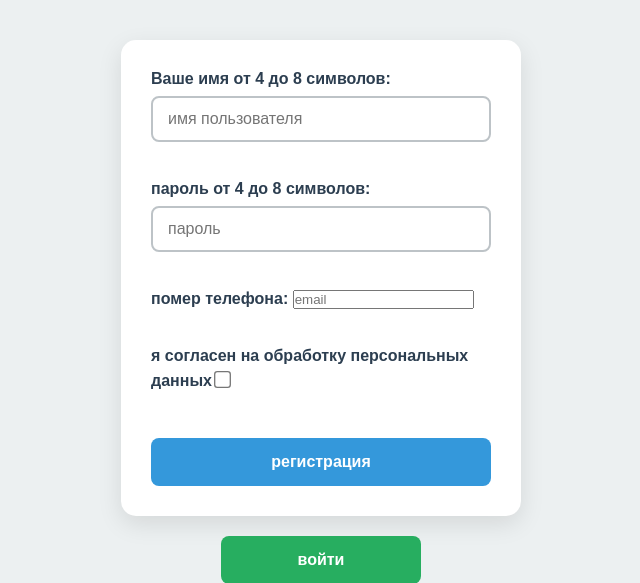
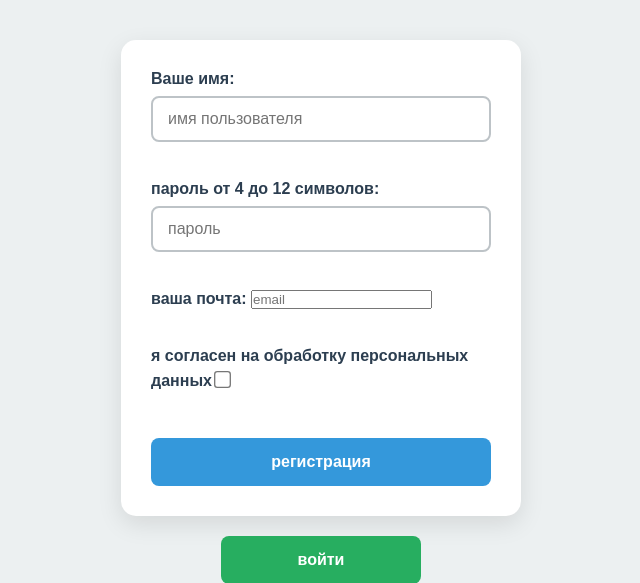
Before and after one commit to weRytew/PredProfLast, a Flask app: page /registration in a window 1280 px wide. Shown: the top 583 px of the page, without its empty margins (319-959 px from the left). Run offline with Flask 3, Linux system fonts and the light colour scheme; parts of the project's set-up code (start-up, migrations or seed data) failed here and were passed over.

Commit message:
Update Registration.html

```diff
--- a/templates/Registration.html
+++ b/templates/Registration.html
@@ -11,7 +11,7 @@
     <p id="ErrorText"></p>
     <form id="regForm" method="POST">
         <label>
-            Ваше имя от 4 до 8 символов:
+            Ваше имя:
             <input type="text"
             name="name"
             id="name"
@@ -21,17 +21,17 @@
             required>
         </label><br>
         <label>
-            пароль от 4 до 8 символов:
+            пароль от 4 до 12 символов:
             <input type="text"
             name="password"
             id="password"
             placeholder="пароль"
             minlength="4"
-            maxlength="8"
+            maxlength="12"
             required>
         </label><br>
         <label>
-            помер телефона:
+            ваша почта:
             <input type="email"
             name="email"
             id="email"
@@ -50,4 +50,5 @@
     </form>
     <button id="buttonForReg">войти</button>
 </body>
+
 </html>
```
